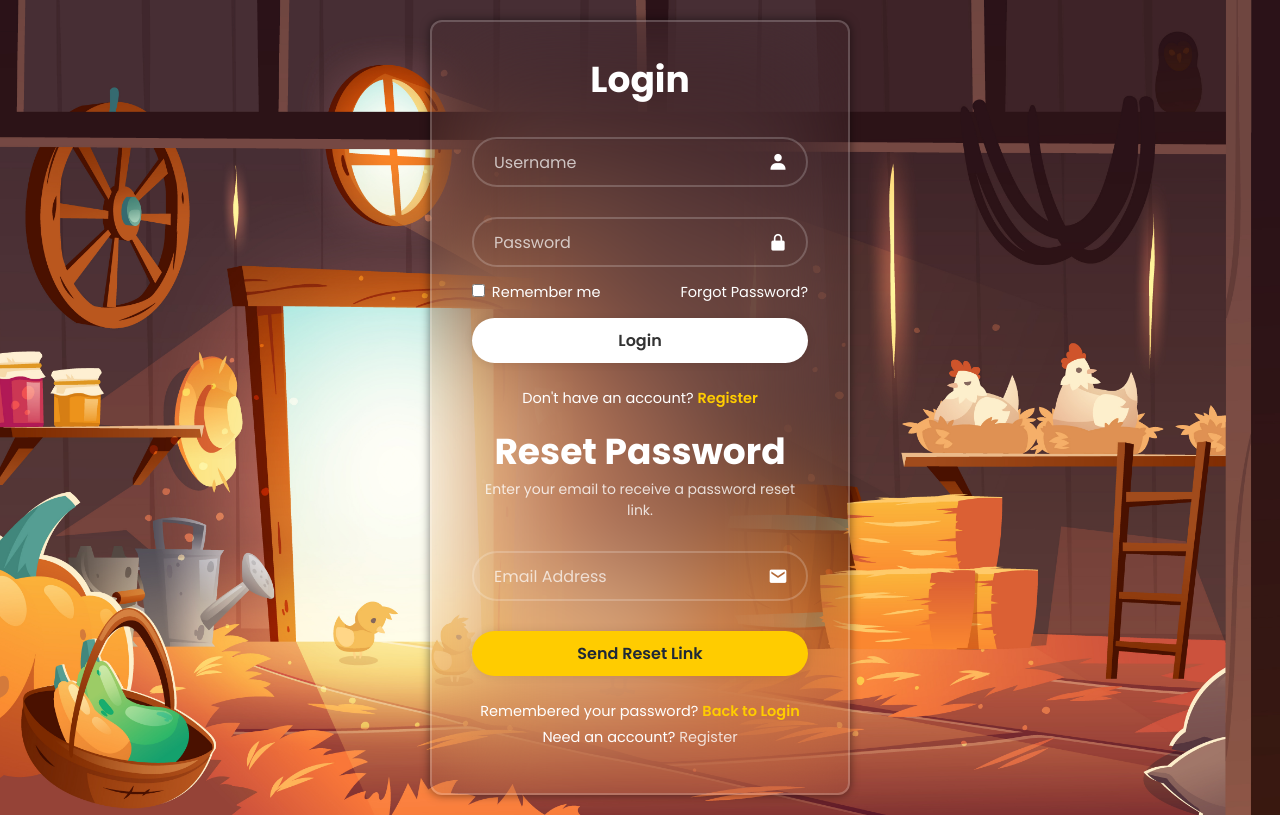
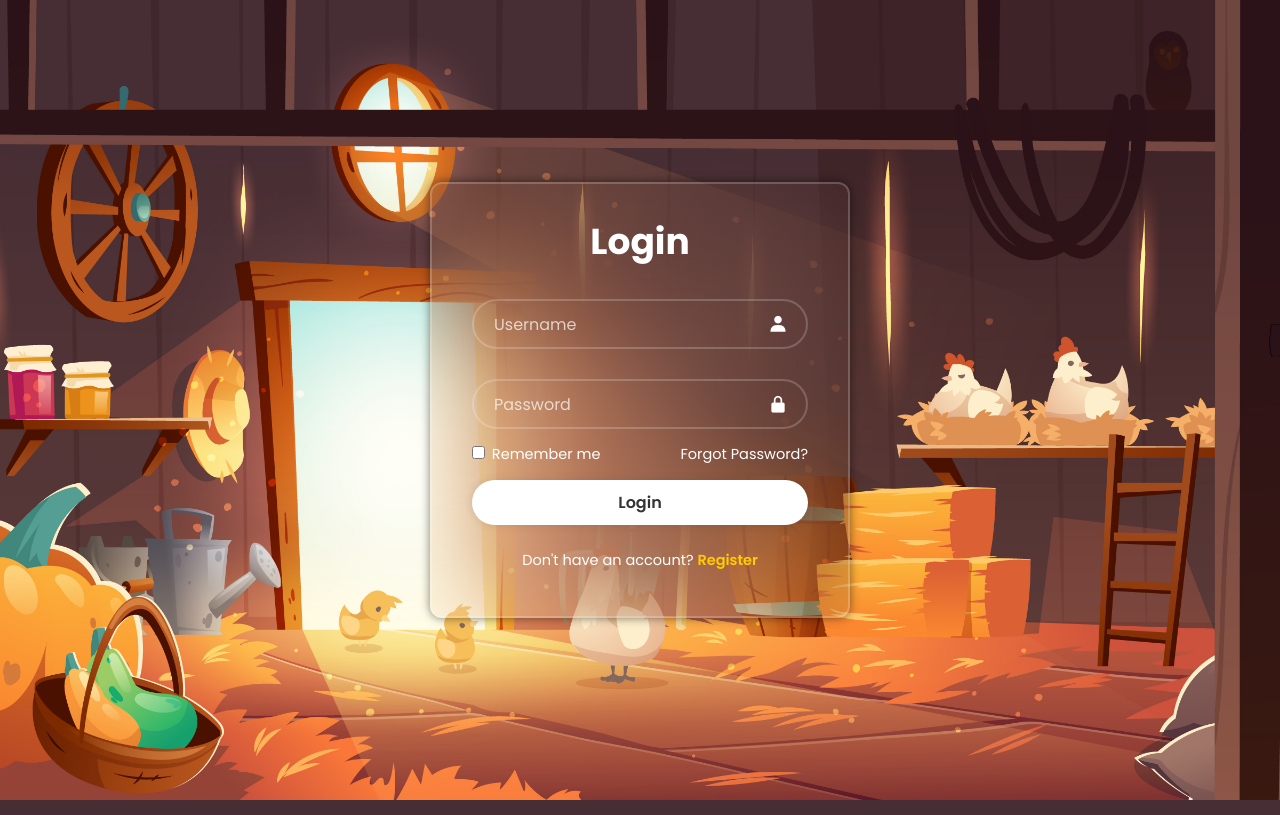
Before and after one commit to leileiloop/chickcare, a Flask app: page / in a window 1280 px wide. Run offline with Flask 3, Linux system fonts and the light colour scheme; some libraries are stand-ins or nearby versions.

Commit message:
Update login.html

```diff
--- a/templates/login.html
+++ b/templates/login.html
@@ -22,7 +22,7 @@
       justify-content: center;
       align-items: center;
       min-height: 100vh;
-      /* FIX: Using the Flask url_for for the background image, consistent with the register form */
+      /* Using the Flask url_for for the background image, consistent with the register form */
       background: url({{ url_for('static', filename='imgs/bg.jpg') }}) no-repeat;
       background-size: cover;
       background-position: center;
@@ -151,6 +151,11 @@
     .flash-success { background-color: #10b981; border: 1px solid #047857; }
     .flash-danger { background-color: #ef4444; border: 1px solid #b91c1c; }
     .flash-warning { background-color: #f59e0b; border: 1px solid #d97706; }
+
+    /* Essential class for the JavaScript form toggling */
+    .hidden {
+        display: none !important;
+    }
   </style>
 </head>
 <body>
@@ -203,6 +208,7 @@
             <input type="checkbox" name="remember">
             Remember me
           </label>
+          <!-- CHANGE: Reverting to client-side toggle for single-page experience -->
           <a href="#" id="showForgotPassword">
             Forgot Password?
           </a>
@@ -227,7 +233,7 @@
       </form>
     </div>
 
-    <!-- FORGOT PASSWORD FORM (Hidden by Default) -->
+    <!-- FORGOT PASSWORD FORM (Initially Hidden) -->
     <div id="forgotPasswordForm" class="form-container hidden">
       <h1>Reset Password</h1>
       <p class="forgot-info">
@@ -306,26 +312,26 @@
         }
     }
 
-    // Event listeners to switch forms
+    // Event listener to switch from login to forgot (client-side)
     showForgotPasswordLink.addEventListener('click', (e) => {
         e.preventDefault();
         showForm('forgot');
     });
 
+    // Event listener to switch from forgot form back to login form (client-side for snappy UX)
     showLoginFromForgotLink.addEventListener('click', (e) => {
         e.preventDefault();
         showForm('login');
     });
 
-    // Determine which form to show on page load based on the route or flash messages
+    // We retain the URL check here only to handle backend redirects (like failed form submissions)
+    // where the server might redirect to a URL containing 'forgot_password' but render this template.
     window.onload = function() {
         const urlPath = window.location.pathname;
         if (urlPath.includes('forgot_password')) {
-            // If the user was redirected to forgot_password (e.g., if submission failed)
             showForm('forgot');
         }
     };
-
   </script>
 </body>
 </html>
```
